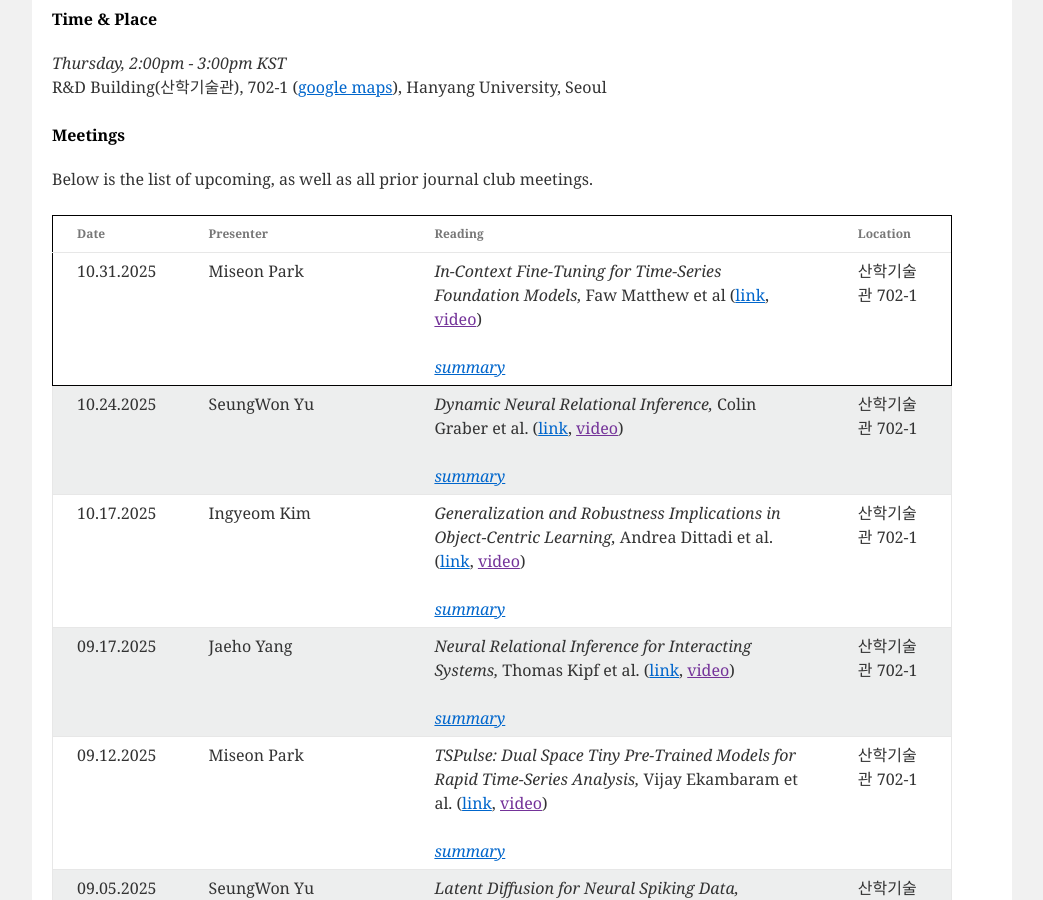
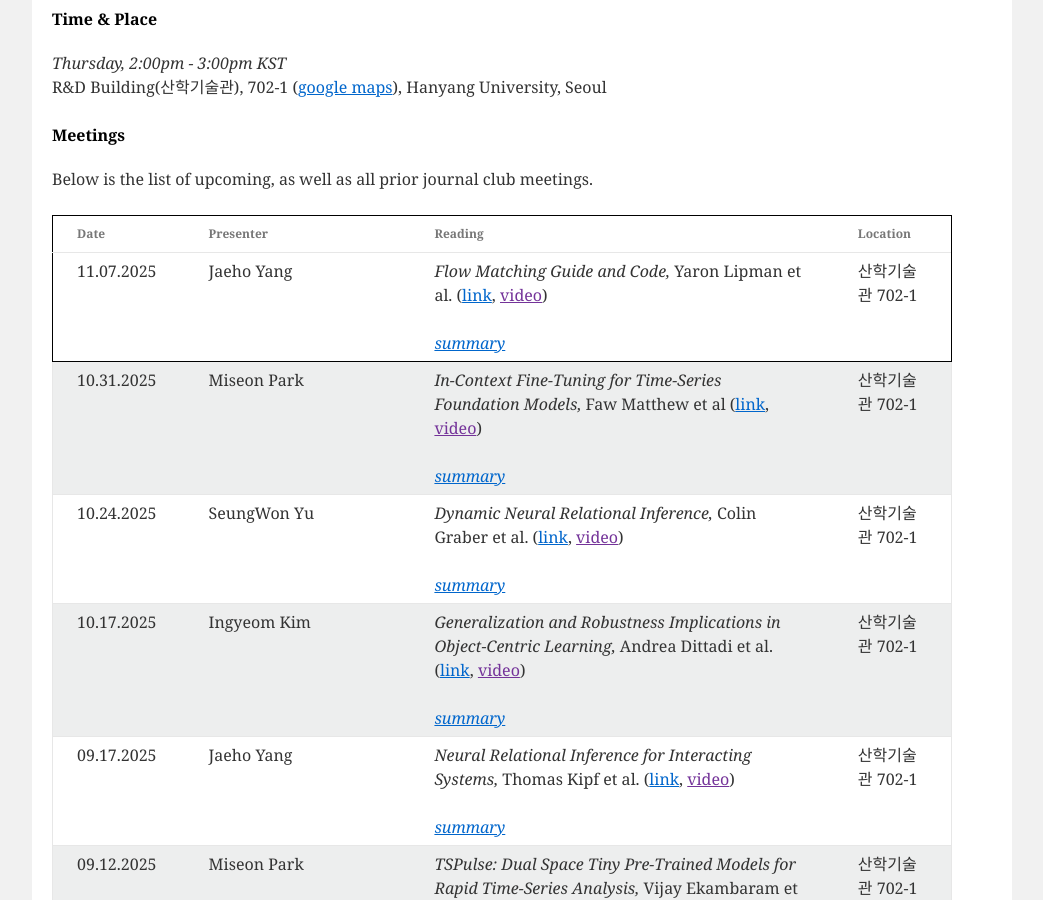
Before and after one commit to niai-lab/GraphML-JC, a Jekyll site: the page built from index.html, in a window 1280 px wide and 900 px high, scrolled down 515 px. Shown: the whole window, without its empty margins (118-1161 px from the left). Built offline with Jekyll 4.4.1, drawn with Linux system fonts in a browser that asks for light colours; part of the change alters nothing that is shown.

Commit message:
Update meeting_info.yml

```diff
--- a/_data/meeting_info.yml
+++ b/_data/meeting_info.yml
@@ -1,3 +1,14 @@
+- presenter: Jaeho Yang
+  date: 11.07.2025
+  paper: "Flow Matching Guide and Code"
+  authors: Yaron Lipman et al.
+  url: https://arxiv.org/abs/2412.06264
+  location: "산학기술관 702-1"
+  summary: >
+    Summary : Source 분포와 target 분포 사이의 velocity field를 학습한다. 특정 target 샘플을 정하고, 그에 따른 조건부 확률로 경로를 정한다. velocity field를 학습함으로써 전체 flow 를 정의한다. <br>
+    Strength : ODE를 적분하면 되기 때문에 속도가 빠르다. <br>
+    Weakness : velocity를 구할때 interpolation을 직접 지정해 줘야한다. 일반적으로 linear interpolation을 쓰지만 비효율적으로 학습될 수 있다. 또한 SDE 기반 diffusion 비해 다양성이 떨어진다.
+
 - presenter: Miseon Park
   date: 10.31.2025
   paper: "In-Context Fine-Tuning for Time-Series Foundation Models"
@@ -8,7 +19,6 @@
     Summary : 이 논문은 여러 관련 시계열 데이터를 추론 시점에서 컨텍스트로 제공함으로써, 파라미터 업데이트 없이 모델이 새로운 도메인에 적응하도록 하는 In-Context Fine-Tuning 방법을 제안한다<br>
     Strength : 추가적인 학습 과정 없이도 TSFM의 핵심 장점인 zero-shot forecasting 능력을 그대로 활용할 수 있다.<br>
     Weakness : context 선택에 대한 매커니즘의 한계가 있으며, context에 따른 성능 차이가 존재한다.
-
 
 - presenter: SeungWon Yu
   date: 10.24.2025
```
